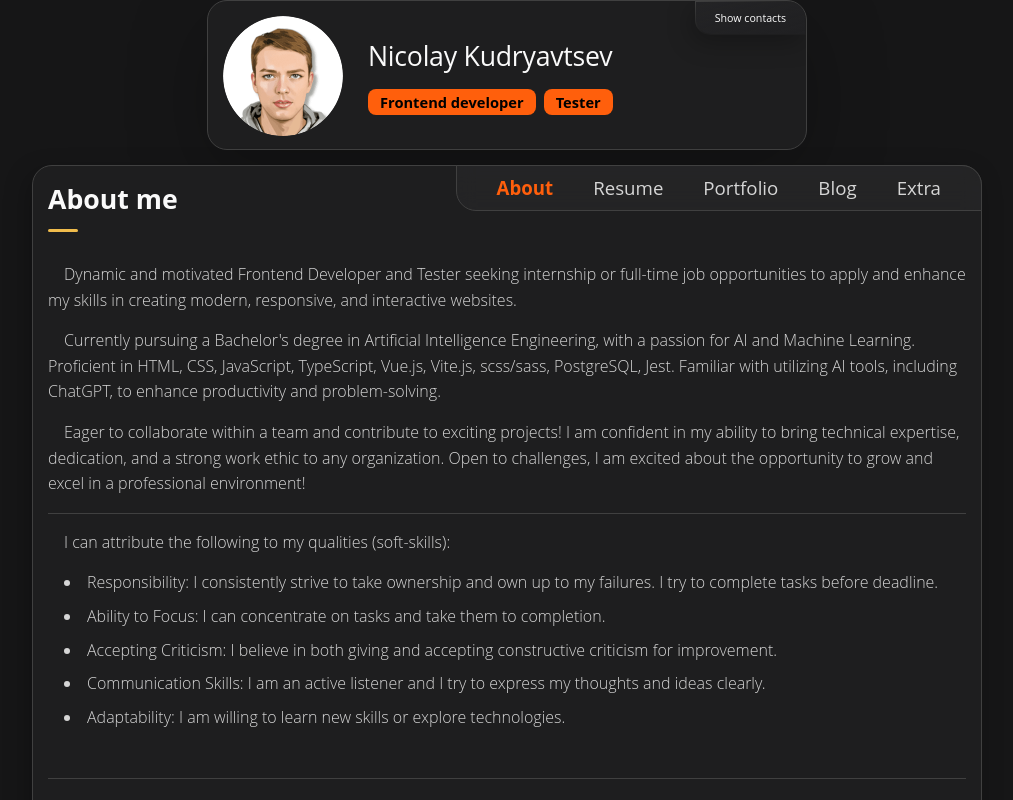
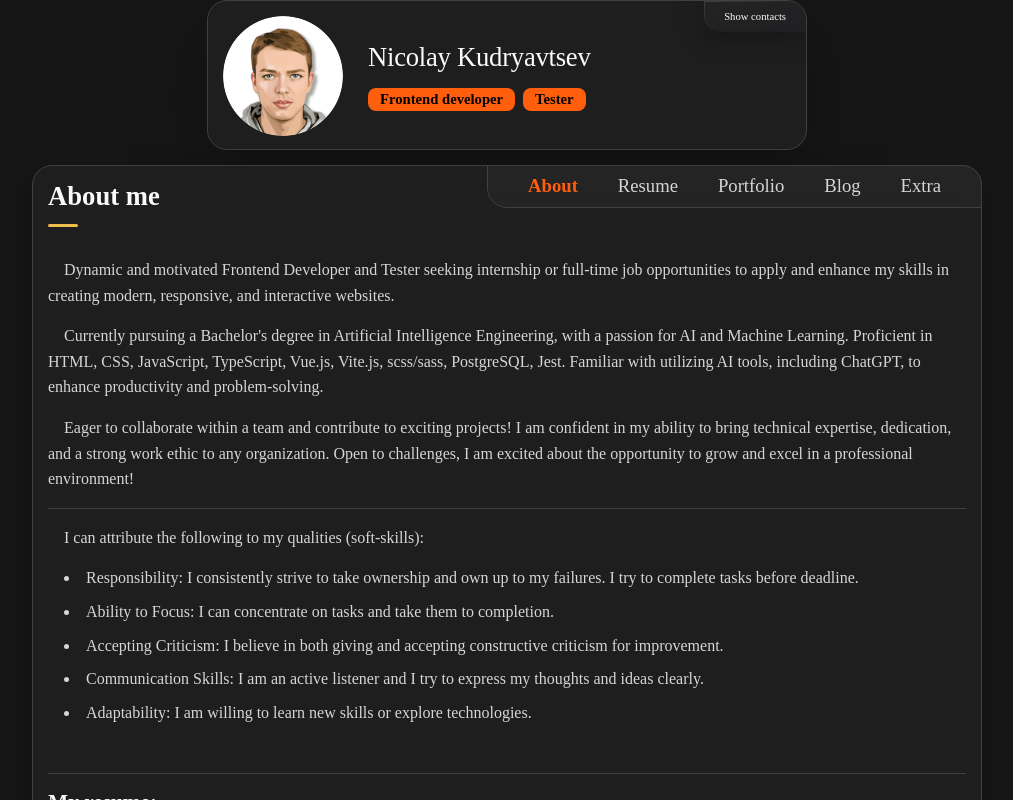
Before and after one commit to Nico-kun123/Portfolio, a Vue app: page / in a window 1280 px wide. Shown: the top 800 px of the page, without its empty margins (133-1146 px from the left). Built offline with nearby package versions, Linux system fonts and the light colour scheme.

Commit message:
Добавил файлы со шрифтами

```diff
--- a/index.html
+++ b/index.html
@@ -64,6 +64,24 @@
       content="https://ogcdn.net/e4b8c678-7bd5-445d-ba03-bfaad510c686/v3/nico-kun123.github.io/My%20Portfolio/https%3A%2F%2Fopengraph.b-cdn.net%2Fproduction%2Fdocuments%2Ff1087638-f9dd-477d-b97a-7b7e86165924.jpg%3Ftoken%3DOYcR06O6a9WF47N0aeyC_eT90RuS_CPhPnmqhezxQUQ%26height%3D1063%26width%3D827%26expires%3D33240729402/og.png"
     />
     <!-- Meta Tags Generated via https://www.opengraph.xyz -->
+
+    <style>
+      /* Импортируем шрифты из файлов */
+      @font-face {
+        font-family: 'Open Sans';
+        font-style: normal;
+        font-weight: 400;
+        font-display: swap;
+        src:
+          url('src/assets/fonts/opensans-russian.woff2') format('woff2'),
+          url('src/assets/fonts/opensans-english.woff2') format('woff2');
+      }
+      *,
+      *::before,
+      *::after {
+        font-family: 'Open Sans';
+      }
+    </style>
   </head>
   <body>
     <div id="app"></div>
--- a/src/style.css
+++ b/src/style.css
@@ -41,7 +41,7 @@
   /* typography */
 
   /* font-family */
-  --main-font: 'Open Sans', sans-serif;
+  /* В HTML добавил через ссылки на локальные файлы */
 
   /* font-size */
   --fs-1: 20pt;
```
Also changed, not shown: src/assets/fonts/opensans-english.woff2 (added), src/assets/fonts/opensans-russian.woff2 (added).
